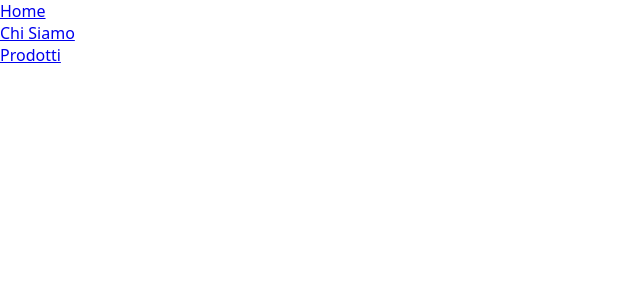
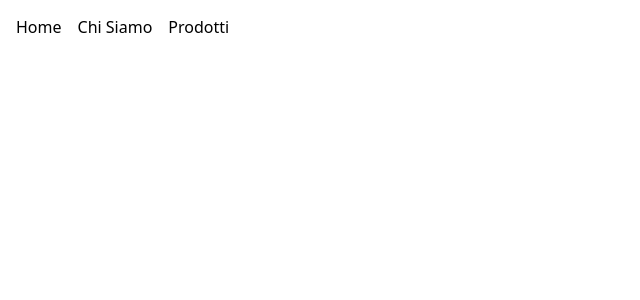
Before and after one commit to andrea-pugliatti/react-router, a React (Vite) app: page / in a window 1280 px wide. Shown: the top 300 px of the page, without its empty margins (0-640 px from the left). Built offline with nearby package versions, Linux system fonts and the light colour scheme.

Commit message:
Add styles to NavBar

```diff
--- a/src/components/NavBar.jsx
+++ b/src/components/NavBar.jsx
@@ -20,7 +20,7 @@ export default function NavBar() {
 	];
 
 	return (
-		<nav>
+		<nav className="navbar">
 			<ul>
 				{menu.map((current) => (
 					<li key={current.id}>
--- a/src/index.css
+++ b/src/index.css
@@ -12,3 +12,21 @@ body {
 	max-width: 1000px;
 	margin: 0 auto;
 }
+
+.navbar ul {
+	list-style: none;
+	display: flex;
+	padding: 1rem;
+	li {
+		margin-inline-end: 1rem;
+	}
+
+	a {
+		color: black;
+		text-decoration: none;
+		&:hover {
+			cursor: pointer;
+			text-decoration: underline;
+		}
+	}
+}
```
